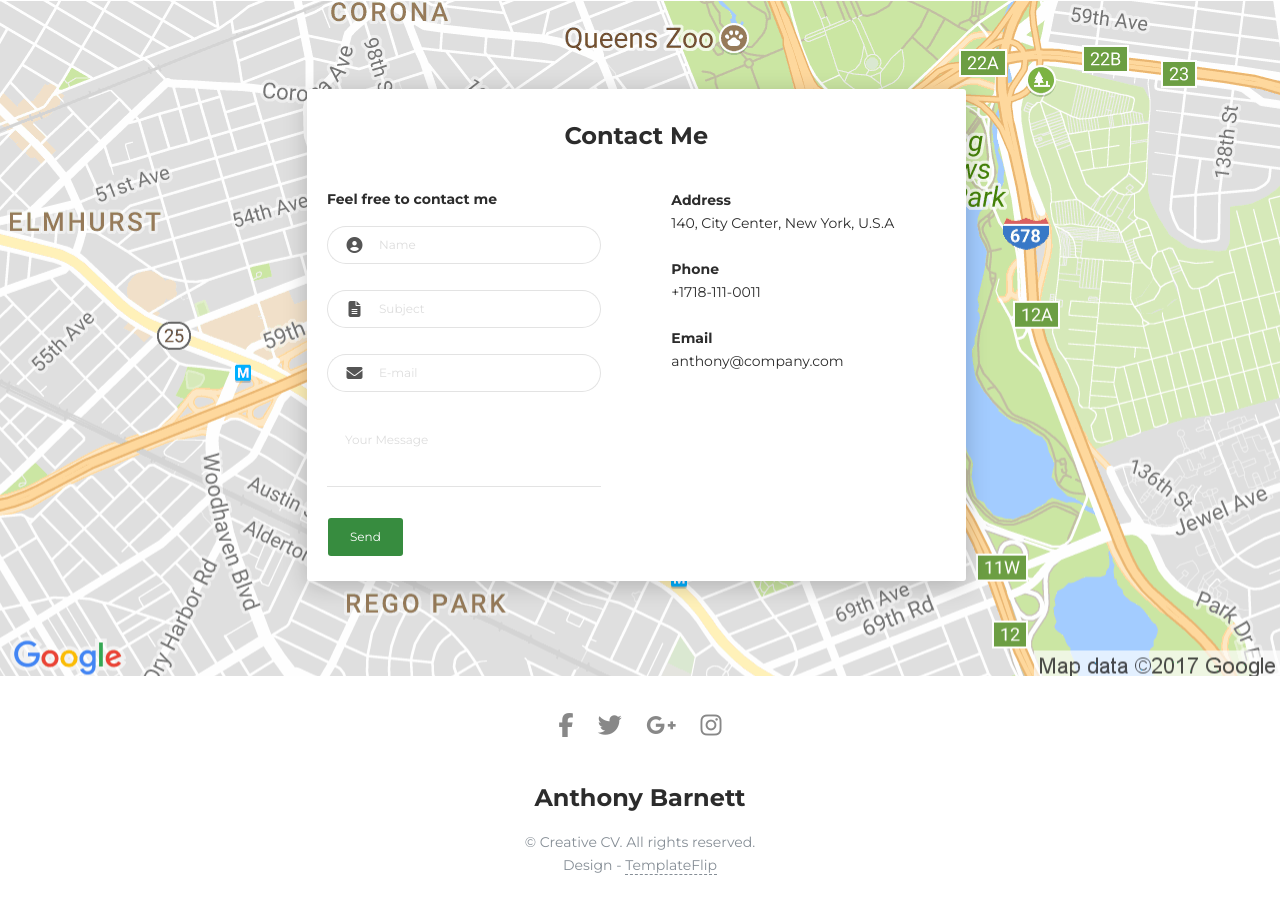
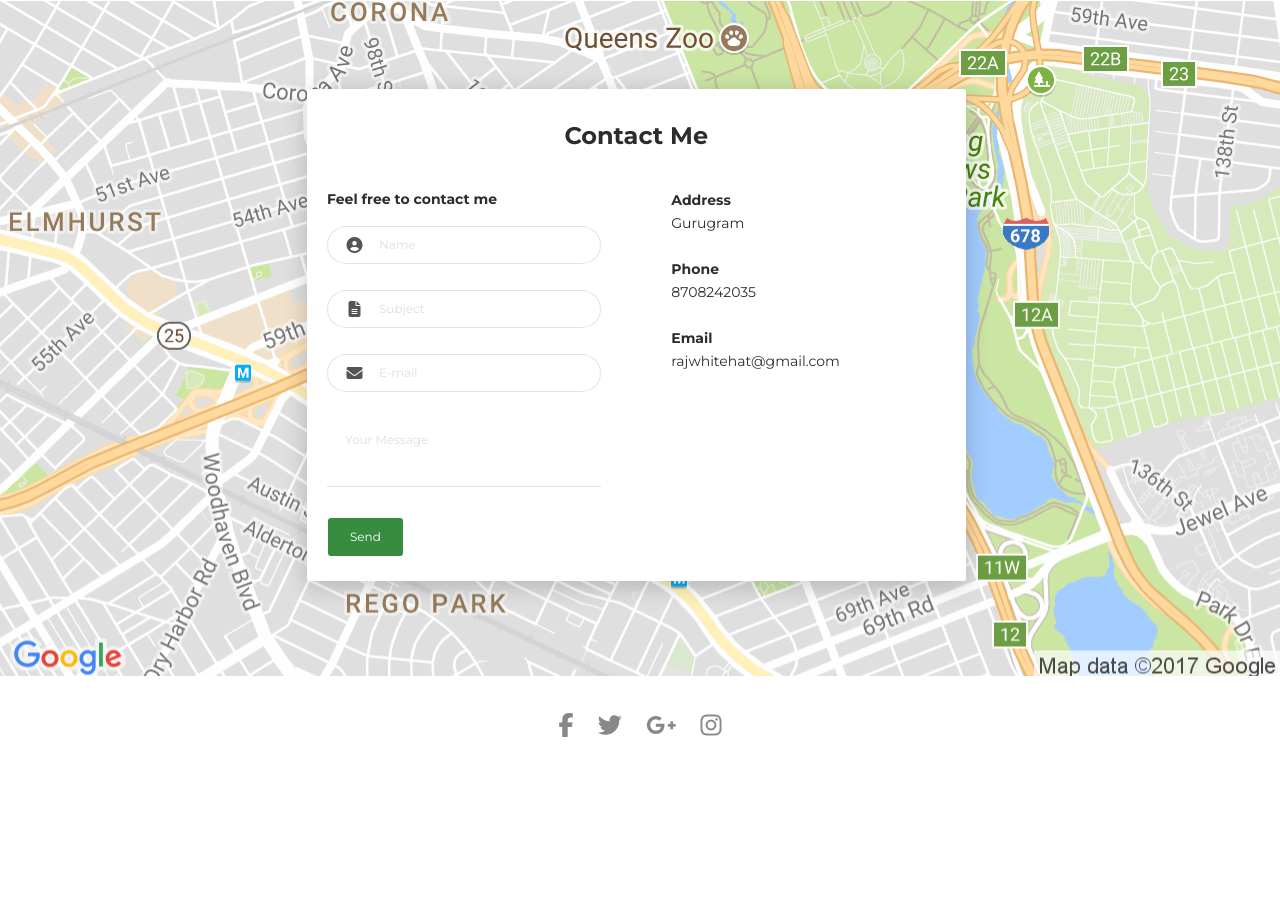
Before and after one commit to rajwhitehat/portfolio, a plain HTML site: page index.html in a window 1280 px wide. Shown: the part 4566-5480 px from the top of the page. After the commit the page ends 5341 px from the top, so only its background shows below. Drawn offline with Linux system fonts and the light colour scheme.

Commit message:
1st from PC

```diff
--- a/index.html
+++ b/index.html
@@ -493,11 +493,11 @@
                 <div class="col-md-6">
                   <div class="card-body">
                     <p class="mb-0"><strong>Address </strong></p>
-                    <p class="pb-2">140, City Center, New York, U.S.A</p>
+                    <p class="pb-2">Gurugram</p>
                     <p class="mb-0"><strong>Phone</strong></p>
-                    <p class="pb-2">+1718-111-0011</p>
+                    <p class="pb-2">8708242035</p>
                     <p class="mb-0"><strong>Email</strong></p>
-                    <p>anthony@company.com</p>
+                    <p>rajwhitehat@gmail.com</p>
                   </div>
                 </div>
               </div>
@@ -511,10 +511,6 @@
     </div>
     <footer class="footer">
       <div class="container text-center"><a class="cc-facebook btn btn-link" href="#"><i class="fa fa-facebook fa-2x " aria-hidden="true"></i></a><a class="cc-twitter btn btn-link " href="#"><i class="fa fa-twitter fa-2x " aria-hidden="true"></i></a><a class="cc-google-plus btn btn-link" href="#"><i class="fa fa-google-plus fa-2x" aria-hidden="true"></i></a><a class="cc-instagram btn btn-link" href="#"><i class="fa fa-instagram fa-2x " aria-hidden="true"></i></a></div>
-      <div class="h4 title text-center">Anthony Barnett</div>
-      <div class="text-center text-muted">
-        <p>&copy; Creative CV. All rights reserved.<br>Design - <a class="credit" href="https://templateflip.com" target="_blank">TemplateFlip</a></p>
-      </div>
     </footer>
     <script src="js/core/jquery.3.2.1.min.js"></script>
     <script src="js/core/popper.min.js"></script>
```
